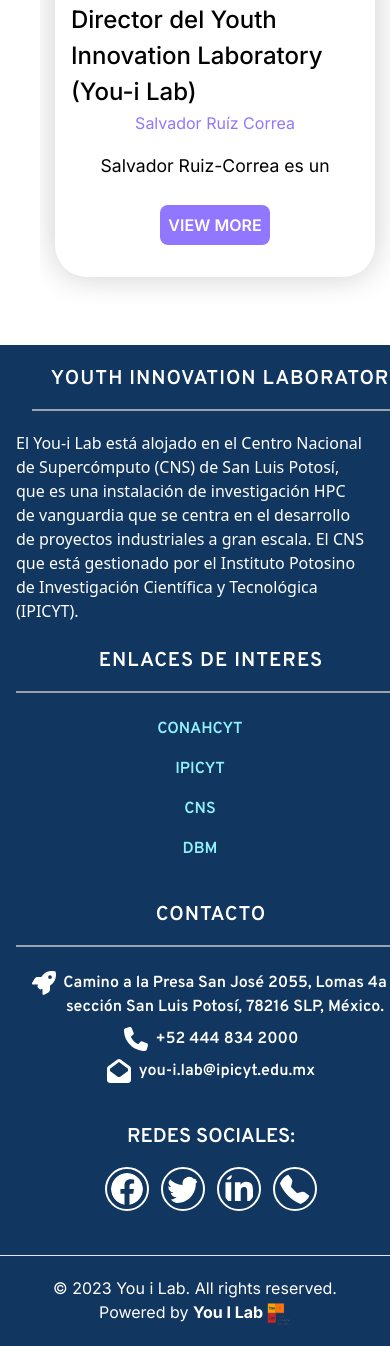
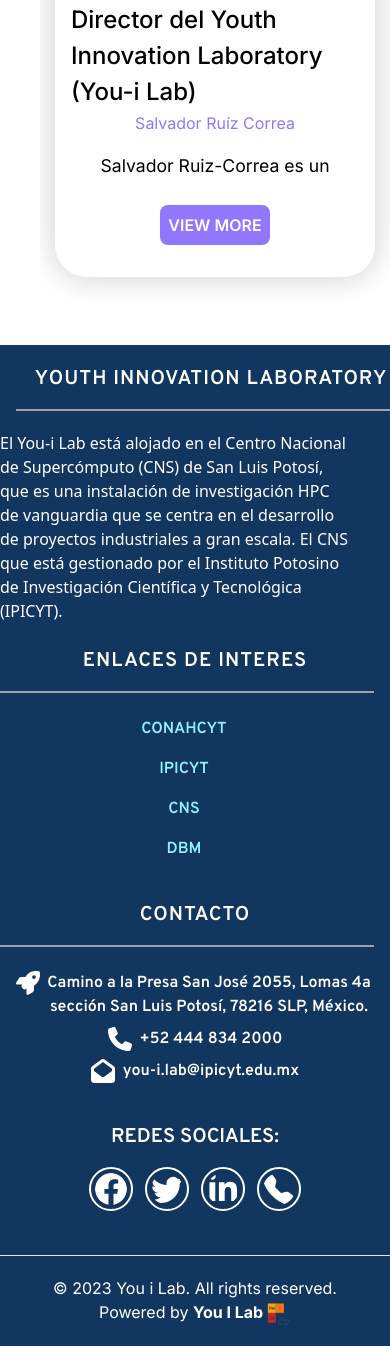
Before and after one commit to Martinvega17/you-ilab-next, a Next.js app: page /About in a window 390 px wide. Shown: the part 2155-3501 px from the top of the page. Built offline with nearby package versions, Linux system fonts and the light colour scheme.

Commit message:
Delete scroll horizontal

```diff
--- a/app/components/Footer.jsx
+++ b/app/components/Footer.jsx
@@ -13,14 +13,14 @@
     return (
         <footer className="bg-footerBlue py-5 dark:bg-[#282948]">
             <div className="flex flex-col md:flex-row md:justify-between text-white">
-            <div className="w-full md:w-1/4 mx-4 md:mx-0 mb-6 md:mb-0 mr-0 md:mr-10 font-OverPass">
+            <div className="w-full md:w-1/4 md:mx-0 mb-6 md:mb-0 mr-0 md:mr-10 font-OverPass">
                     {/* Contenido de la primera columna */}
                     <h3 className={Styles.footerText + ' text-center text-xl ml-4 md:mr-10 text-white hover:underline cursor-pointer'}>YOUTH INNOVATION LABORATORY</h3>
                     <p className='mt-5 ml-0 md:ml-10 mr-10 md:mr-10 font-sans '>El You-i Lab está alojado en el Centro Nacional de Supercómputo (CNS) de San Luis Potosí, que es una instalación de investigación HPC de vanguardia que se centra en el desarrollo de proyectos industriales a gran escala. El CNS que está gestionado por el Instituto Potosino de Investigación Científica y Tecnológica (IPICYT).</p>
                 </div>
                 {/* Fin de la primera columna */}
                 {/* Contenido de la segunda columna */}
-                <div className="w-full md:w-1/4 mx-4 md:mx-0 mb-6 md:mb-0 mr-0 md:mr-10 font-OverPass">
+                <div className="w-full md:w-1/4  md:mx-0 mb-6 md:mb-0 mr-0 md:mr-10 font-OverPass">
                     <h3 className={Styles.footerText + ' text-center text-xl mr-4 md:mr-10 text-white hover:underline cursor-pointer'}>ENLACES DE INTERES</h3>
                     <ul className='md:text-center text-center mt-6 flex flex-col justify-center items-center'>
                         <li className='mb-4'>
@@ -60,7 +60,7 @@
 
                 {/* Fin  de la segunda columna */}
                 {/* Contenido de la tercera columna */}
-                <div className="w-full md:w-1/4 mx-4 md:mx-0 mb-6 md:mb-0 mr-0 md:mr-10 font-OverPass">
+                <div className="w-full md:w-1/4  md:mx-0 mb-6 md:mb-0 mr-0 md:mr-10 font-OverPass">
                     <h3 className={Styles.footerText + ' text-center text-xl mr-4 md:mr-10 text-white hover:underline cursor-pointer'}>CONTACTO</h3>
                     <div className="mx-4 text-center mt-6">
                         <div className="text-center">
```
